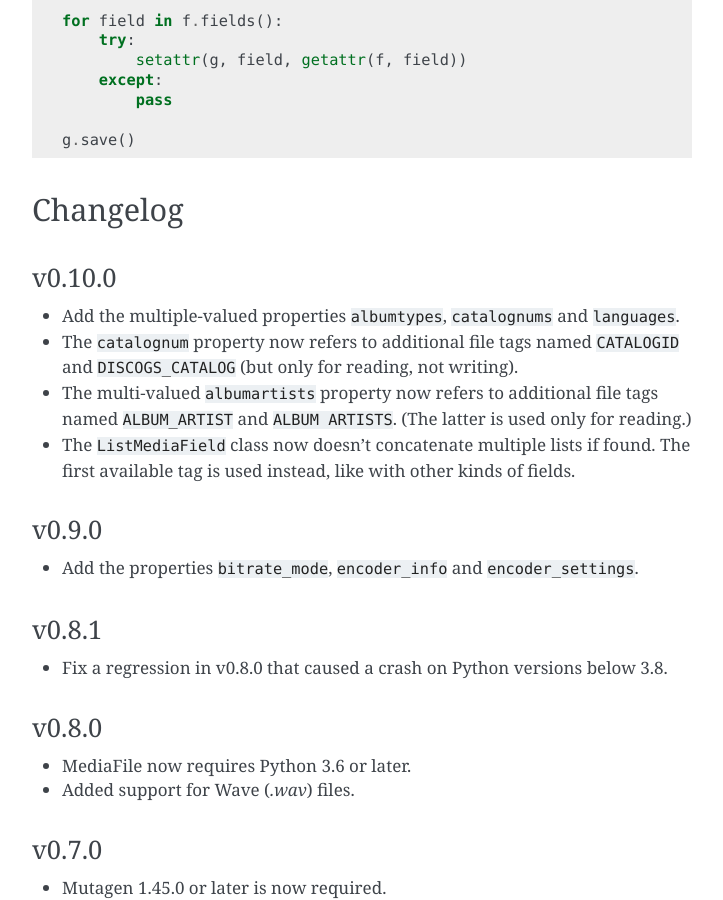
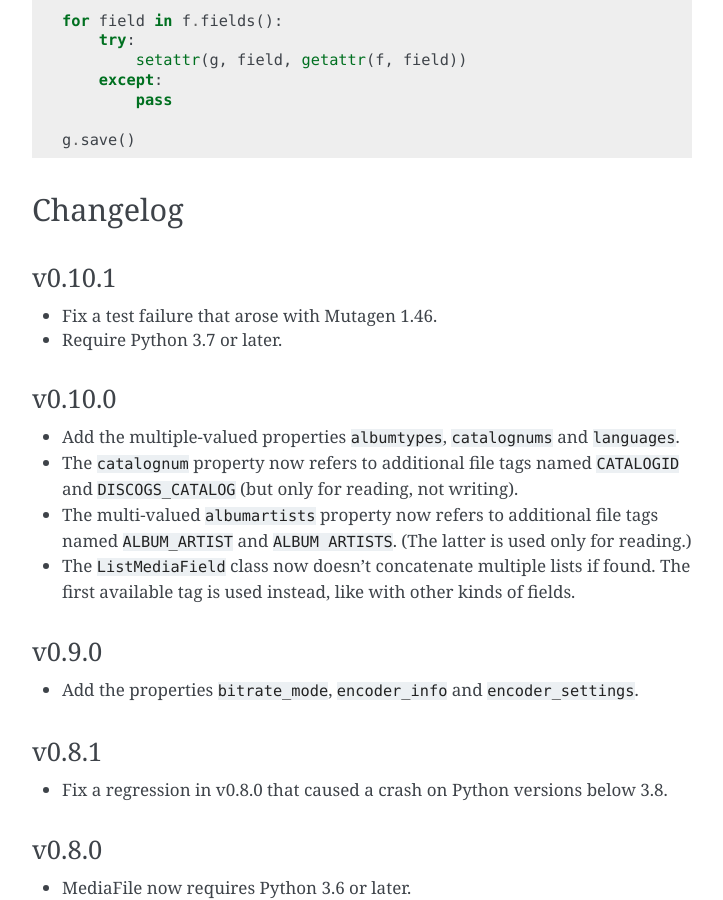
Before and after one commit to beetbox/mediafile, a Sphinx documentation site: the page built from docs/index.rst, in a window 1280 px wide and 900 px high, scrolled down 2792 px. Shown: the whole window, without its empty margins (388-1111 px from the left). Built offline with Sphinx 7.4.7, drawn with Linux system fonts in a browser that asks for light colours.

Commit message:
Changelog for v0.10.1

```diff
--- a/docs/index.rst
+++ b/docs/index.rst
@@ -135,6 +135,12 @@ To copy tags from one MediaFile to another:
 Changelog
 ---------
 
+v0.10.1
+'''''''
+
+- Fix a test failure that arose with Mutagen 1.46.
+- Require Python 3.7 or later.
+
 v0.10.0
 '''''''
 
```
